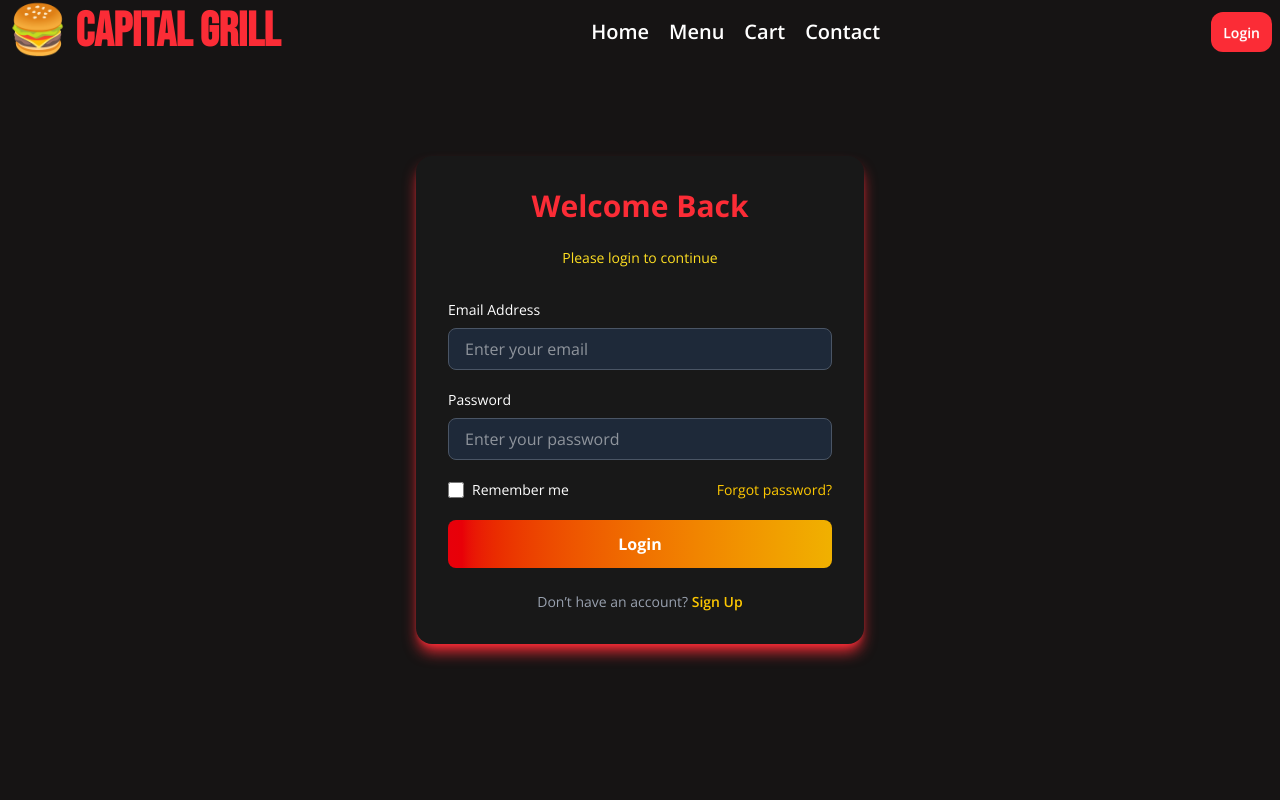
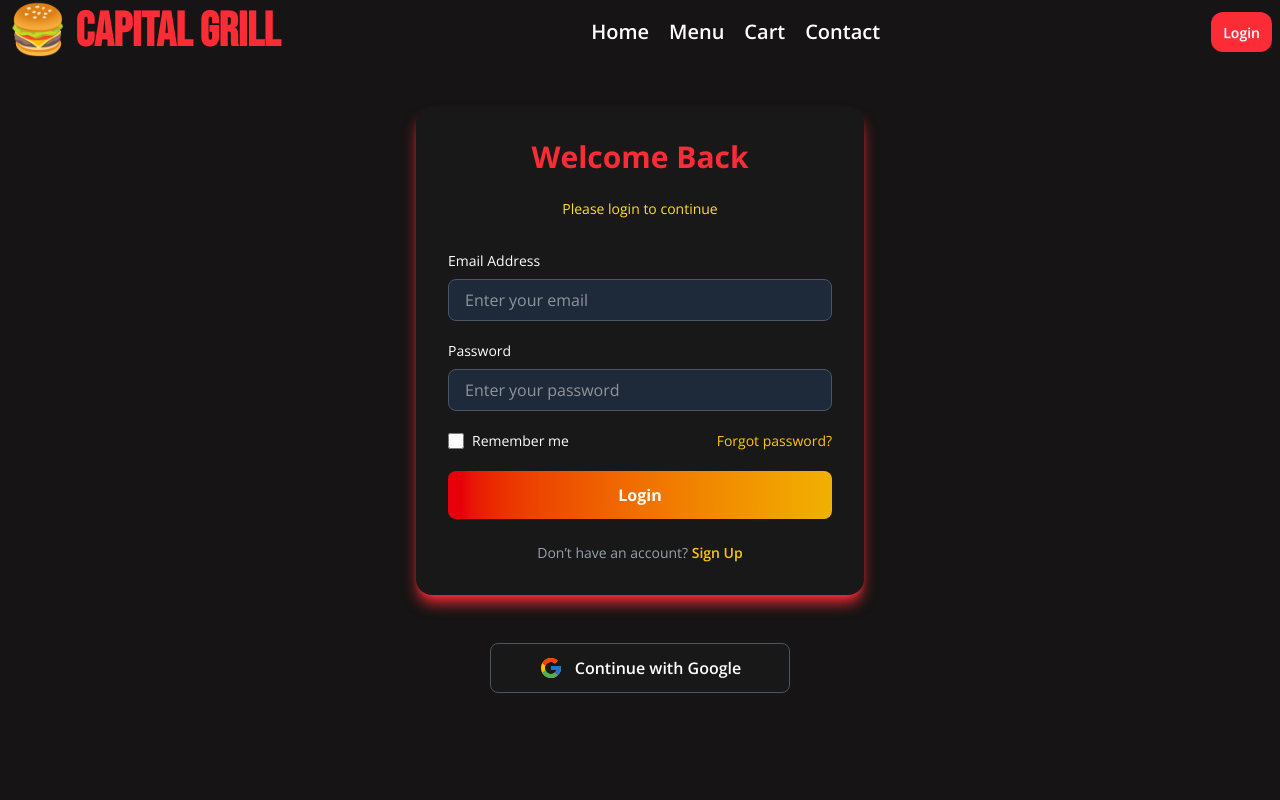
Before and after one commit to Morshedkhondokar/Capital-Grill, a React (Vite) app: page /login in a window 1280 px wide. Shown: the top 800 px of the page. Built offline with nearby package versions, Linux system fonts and the light colour scheme.

Commit message:
login with google

```diff
--- /dev/null
+++ b/src/components/GoogleLoginBtn.jsx
@@ -0,0 +1,19 @@
+import { useContext } from "react";
+import { FcGoogle } from "react-icons/fc";
+import AuthContext from "../context/AuthContext";
+
+const GoogleLoginBtn = () => {
+    const {loginWithGoogle} = useContext(AuthContext)
+  return (
+    <button
+    onClick={loginWithGoogle}
+      type="button"
+      className="cursor-pointer w-[300px] flex items-center justify-center gap-3 py-3 rounded-lg border border-gray-600 bg-[#181818] text-white font-semibold hover:bg-gray-800 transition"
+    >
+      <FcGoogle className="text-2xl" />
+      <span>Continue with Google</span>
+    </button>
+  );
+};
+
+export default GoogleLoginBtn;
--- a/src/components/login/LoginForm.jsx
+++ b/src/components/login/LoginForm.jsx
@@ -2,6 +2,7 @@ import React, { useContext, useState } from "react";
 import { Link } from "react-router";
 import { FaEye, FaEyeSlash } from "react-icons/fa";
 import AuthContext from "../../context/AuthContext";
+import GoogleLoginBtn from "../GoogleLoginBtn";
 
 const LoginForm = () => {
   const [showPassword, setShowPassword] = useState(false);
@@ -25,7 +26,7 @@ const LoginForm = () => {
       });
   };
   return (
-    <div className="min-h-screen flex items-center justify-center bg-[#161414] px-6 py-24">
+    <div className="min-h-screen flex flex-col gap-12 items-center justify-center bg-[#161414] px-6 py-24 ">
       <div className="w-full max-w-md bg-[#181818]  rounded-2xl shadow-lg shadow-red-500 p-8">
         {/* Heading */}
         <h2 className="text-3xl font-bold text-center text-red-500 mb-6">
@@ -107,6 +108,8 @@ const LoginForm = () => {
           </Link>
         </p>
       </div>
+      {/* login with google */}
+      <GoogleLoginBtn/>
     </div>
   );
 };
--- a/src/layout/Navbar.jsx
+++ b/src/layout/Navbar.jsx
@@ -1,10 +1,12 @@
-import { useState } from "react";
+import { useState,useContext } from "react";
 import { FaBars } from "react-icons/fa";
 import { IoClose } from "react-icons/io5";
 import { Link, NavLink } from "react-router";
+import AuthContext from '../context/AuthContext'
 
 const Navbar = () => {
   const [isOpen, setIsOpen] = useState(false);
+  const {user} = useContext(AuthContext)
 
   const links = (
     <>
@@ -63,11 +65,13 @@ const Navbar = () => {
       </div>
       {/* login */}
       <div>
-        <Link to='/login'>
+        {
+          user ? <div classname="size-4 bg-amber-500"></div> : <Link to='/login'>
           <button className="btn bg-red-500 px-3 py-1 rounded-xl text-white border-none shadow-none">
           Login
         </button>
         </Link>
+        }
       </div>
       {/* mobile nav links design */}
       <div
--- a/src/provider/AuthProvider.jsx
+++ b/src/provider/AuthProvider.jsx
@@ -1,10 +1,11 @@
 import { useState } from 'react';
 import AUthContext from '../context/AuthContext'
-import { createUserWithEmailAndPassword, signInWithEmailAndPassword } from "firebase/auth";
+import { createUserWithEmailAndPassword, GoogleAuthProvider, signInWithEmailAndPassword, signInWithPopup } from "firebase/auth";
 import auth from '../firebase.config'
 const AuthProvider = ({children}) => {
     const [user, setUser] = useState(null);
     console.log(user)
+    const googleProvider = new GoogleAuthProvider();
 
     // create user
     const createNewUser = (email, password) =>{
@@ -16,11 +17,17 @@ const AuthProvider = ({children}) => {
       return  signInWithEmailAndPassword(auth,email,password)
     }
 
+    // login with google
+    const loginWithGoogle = () =>{
+        signInWithPopup(auth,googleProvider)
+    }
+
     const authInfo = {
         user,
         setUser,
         createNewUser,
-        loginUser
+        loginUser,
+        loginWithGoogle
     }
     return (
         <AUthContext.Provider value={authInfo}>
```
